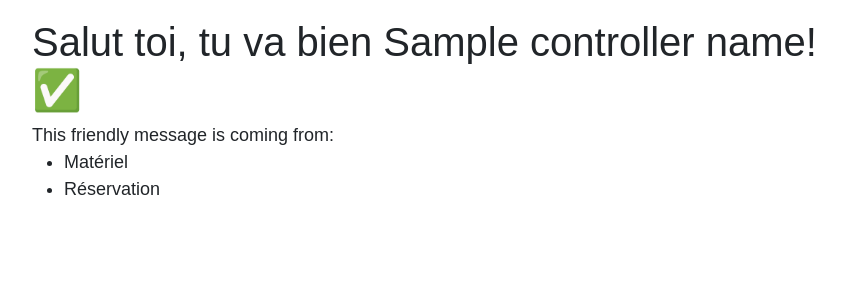
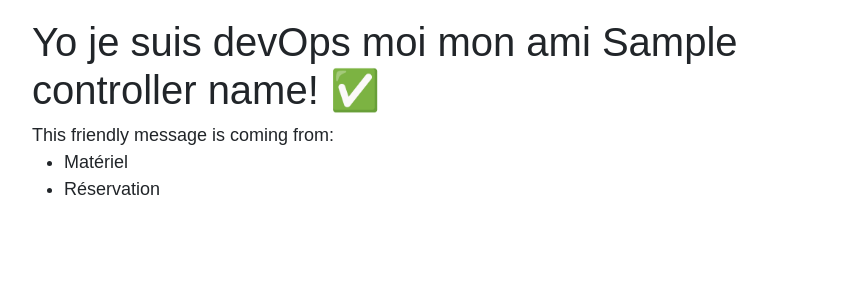
Before and after one commit to anthonyvouin/inventaire_projet_octobre, a Symfony app: template templates/home/index.html.twig in a window 1280 px wide. Shown: the top 300 px of the page, without its empty margins (208-1053 px from the left). Run offline with Twig, Linux system fonts and the light colour scheme; the template is opened without the code that fills it: most values are stand-ins (such as "Sample title", 1, 10 or a date in 2020); some libraries are stand-ins or nearby versions.

Commit message:
Update index.html.twig

```diff
--- a/templates/home/index.html.twig
+++ b/templates/home/index.html.twig
@@ -9,7 +9,7 @@
 </style>
 
 <div class="example-wrapper">
-    <h1>Salut toi, tu va bien  {{ controller_name }}! ✅</h1>
+    <h1>Yo je suis devOps moi mon ami  {{ controller_name }}! ✅</h1>
 
     This friendly message is coming from:
     <ul>
```
